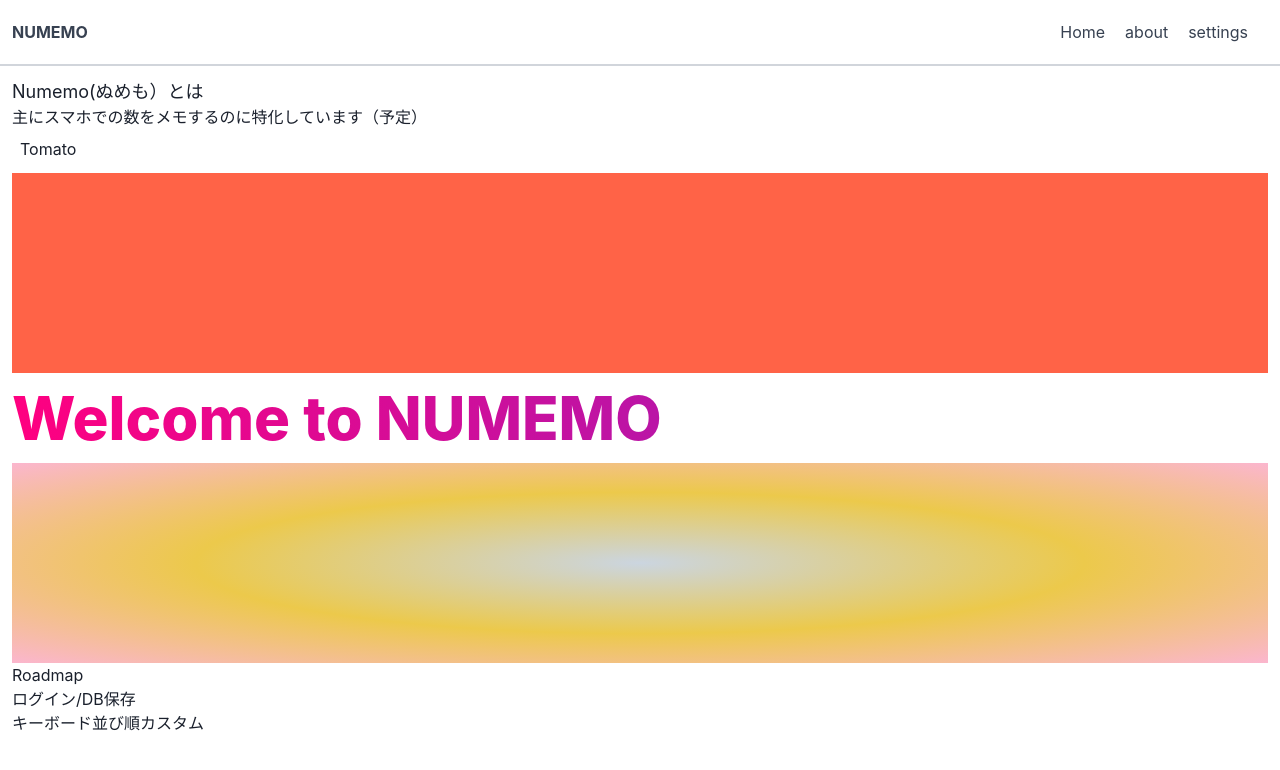
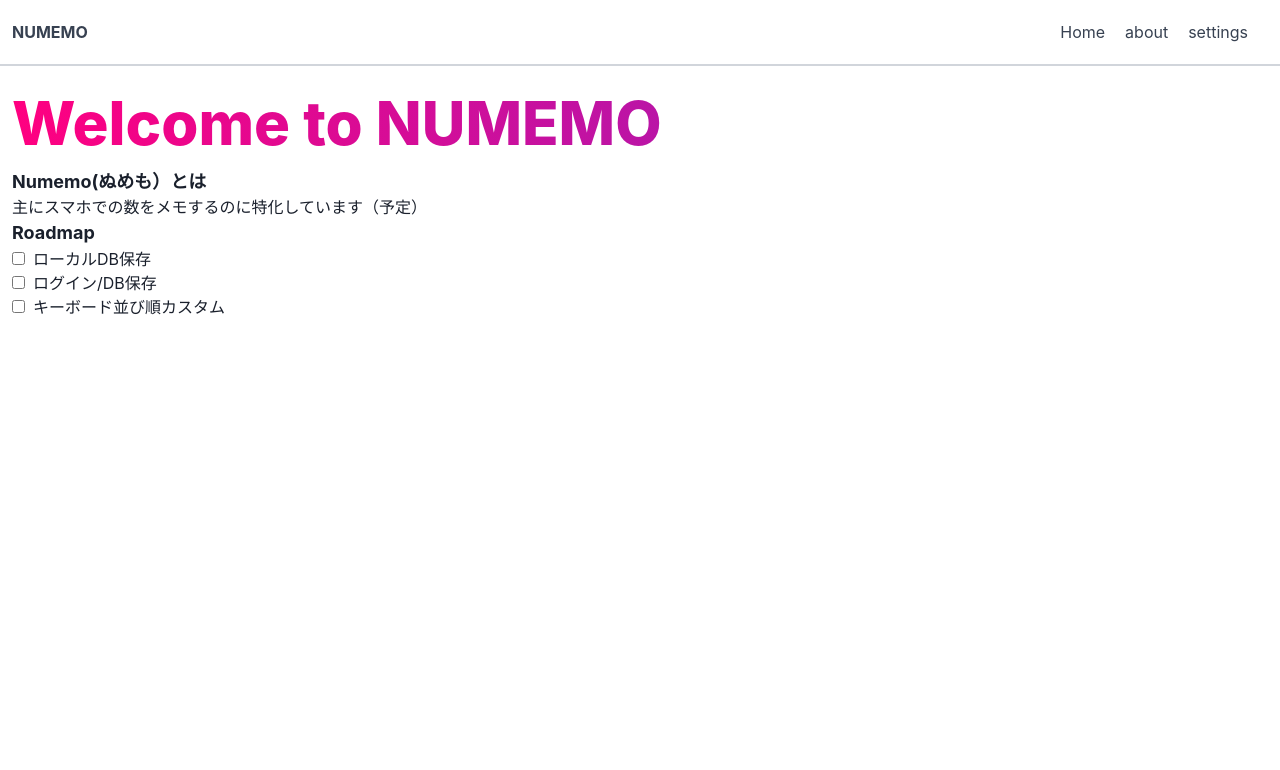
Before and after one commit to akiprogramming/numemo_test, a React (Vite) app: page /about in a window 1280 px wide. Shown: the top 770 px of the page. Built offline with nearby package versions, Linux system fonts and the light colour scheme.

Commit message:
🚚 Aboutページ整頓

```diff
--- a/src/App.tsx
+++ b/src/App.tsx
@@ -9,7 +9,7 @@ import {
   Outlet,
 } from "react-router-dom";
 import "App.css";
-import AboutNumemo from "components/AboutNumemo";
+import About from "components/About";
 import NumberMemo from "components/NumberMemo";
 import { Header } from "components/Header";
 
@@ -34,7 +34,7 @@ const App: FC = () => {
       <Routes>
         <Route path="/" element={<Content />}>
           <Route index element={<NumberMemo />} />
-          <Route path="about" element={<AboutNumemo />} />
+          <Route path="about" element={<About />} />
         </Route>
       </Routes>
     </div>
--- /dev/null
+++ b/src/components/About.tsx
@@ -0,0 +1,44 @@
+import { chakra } from "@chakra-ui/react";
+import { Box, Text } from "@chakra-ui/react";
+
+const ROADMAP_TASKS = [
+  { name: "ローカルDB保存", done: false },
+  { name: "ログイン/DB保存", done: false },
+  { name: "キーボード並び順カスタム", done: false },
+];
+
+function About() {
+  return (
+    <>
+      <Text
+        bgGradient="linear(to-l, #7928CA, #FF0080)"
+        bgClip="text"
+        fontSize="6xl"
+        fontWeight="extrabold"
+      >
+        Welcome to NUMEMO
+      </Text>
+      <chakra.h1 fontSize="lg" className="font-bold">
+        Numemo(ぬめも）とは
+      </chakra.h1>
+      <Text>主にスマホでの数をメモするのに特化しています（予定）</Text>
+      <Text className="text-lg font-bold">Roadmap</Text>
+      <ul>
+        {ROADMAP_TASKS.map((task) => {
+          return (
+            <li key={task.name}>
+              <input
+                type="checkbox"
+                className="mr-2 checked:bg-blue-500"
+                checked={task.done}
+              />
+              {task.name}
+            </li>
+          );
+        })}
+      </ul>
+    </>
+  );
+}
+
+export default About;
--- a/src/components/AboutNumemo.tsx
+++ /dev/null
@@ -1,39 +0,0 @@
-import { chakra } from "@chakra-ui/react";
-import { Box, Text } from "@chakra-ui/react";
-
-function AboutNumemo() {
-  return (
-    <>
-      <chakra.h1 fontSize="lg" _hover={{ bg: "green.300" }}>
-        Numemo(ぬめも）とは
-      </chakra.h1>
-      <Text>主にスマホでの数をメモするのに特化しています（予定）</Text>
-      <Box m={2}>Tomato</Box>
-      <Box maxW="960px" mx="auto" />
-      <Box m={[2, 3]} color="gray.50"></Box>
-
-      <Box bg="tomato" w="100%" h="200px" />
-      <Text
-        bgGradient="linear(to-l, #7928CA, #FF0080)"
-        bgClip="text"
-        fontSize="6xl"
-        fontWeight="extrabold"
-      >
-        Welcome to NUMEMO
-      </Text>
-      <Box
-        w="100%"
-        h="200px"
-        bgGradient="radial(gray.300, yellow.400, pink.200)"
-      />
-      <Text>Roadmap</Text>
-      <ul>
-        <li>ログイン/DB保存</li>
-        <li>キーボード並び順カスタム</li>
-        <li></li>
-      </ul>
-    </>
-  );
-}
-
-export default AboutNumemo;
```
